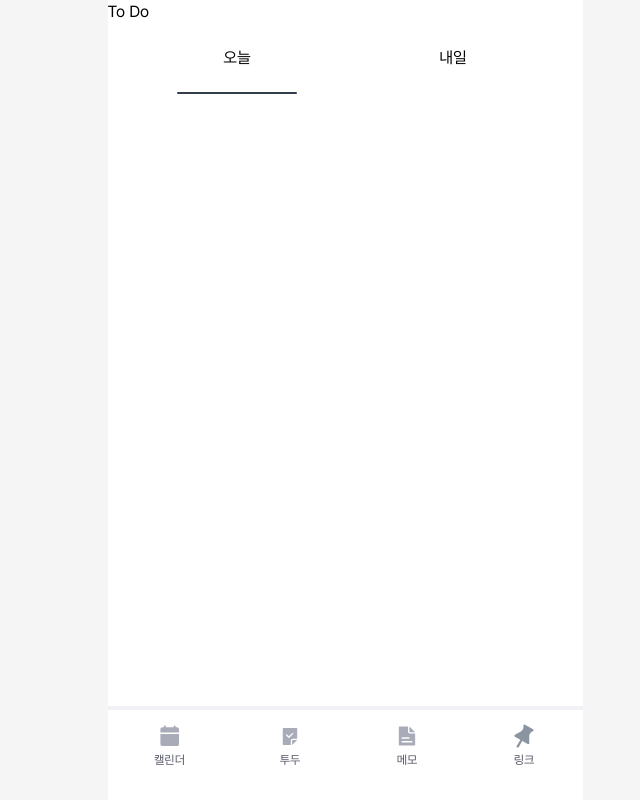
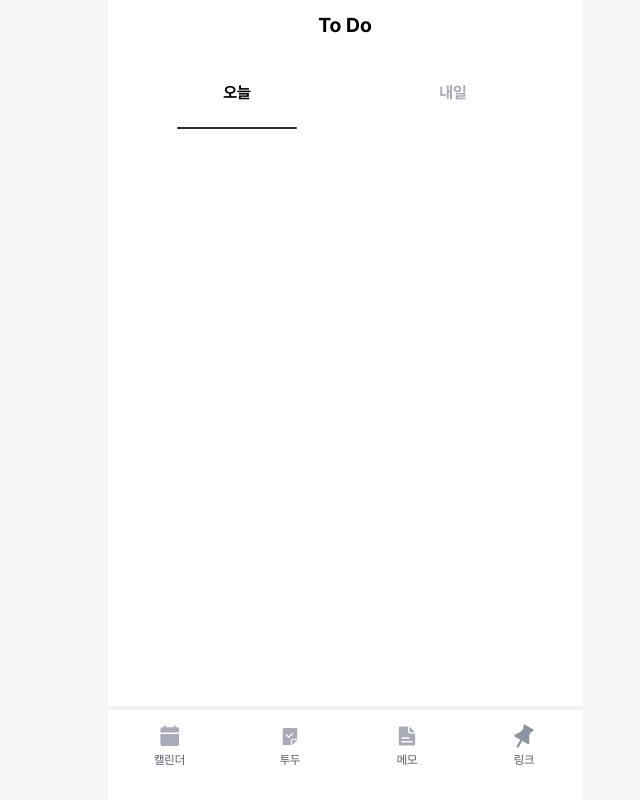
Before and after one commit to Nexters/kirook-web, a Next.js app: page /todo in a window 1280 px wide. Shown: the whole page, without its empty margins (295-935 px from the left). Built offline with nearby package versions, Linux system fonts and the light colour scheme.

Commit message:
feat: tabs 스타일 추가

```diff
--- a/src/app/todo/page.tsx
+++ b/src/app/todo/page.tsx
@@ -4,11 +4,13 @@ import { Tab, Tabs } from '@/shared/components/Tabs';
 export default function Todo() {
   return (
     <>
-      <h1>To Do</h1>
-      <Tabs>
-        <Tab>오늘</Tab>
-        <Tab>내일</Tab>
-      </Tabs>
+      <div className='flex flex-col items-center'>
+        <h1 className='mb-5 mt-[11px] text-xl font-bold'>To Do</h1>
+        <Tabs>
+          <Tab>오늘</Tab>
+          <Tab>내일</Tab>
+        </Tabs>
+      </div>
       <Navigation />
     </>
   );
--- a/src/shared/components/Tabs/Tab.tsx
+++ b/src/shared/components/Tabs/Tab.tsx
@@ -29,10 +29,13 @@ export function Tab({ children, index }: TabProps) {
         type='button'
         onClick={handleTabClick}
         disabled={isActive}
-        className={cn('flex h-full w-full cursor-pointer items-center justify-center py-[22px]', {
-          'after:absolute after:bottom-[-2px] after:block after:h-[2px] after:w-[120px] after:rounded after:bg-[#333D4B]':
-            isActive,
-        })}
+        className={cn(
+          'text-grayscale-500 flex h-full w-full cursor-pointer items-center justify-center py-[22px] font-bold',
+          {
+            'after:bg-grayscale-900 text-black after:absolute after:bottom-[-2px] after:block after:h-[2.5px] after:w-[120px] after:rounded-lg':
+              isActive,
+          },
+        )}
       >
         {children}
       </button>
```
